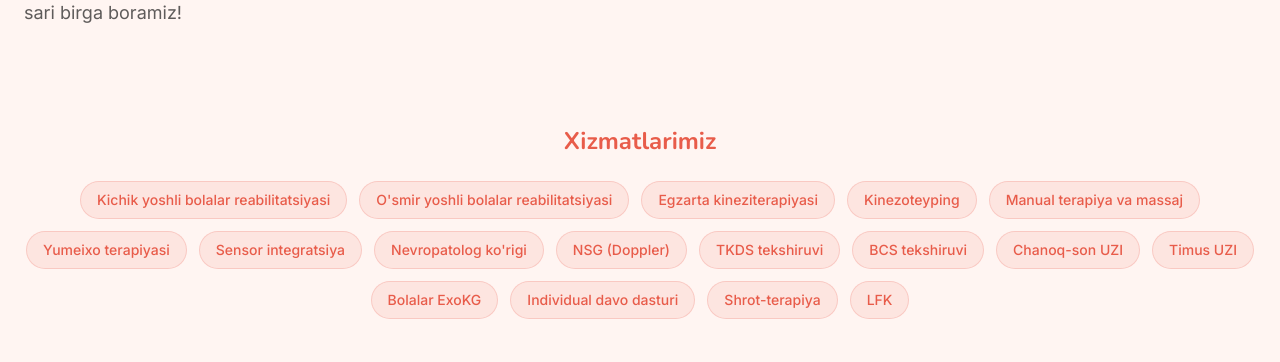
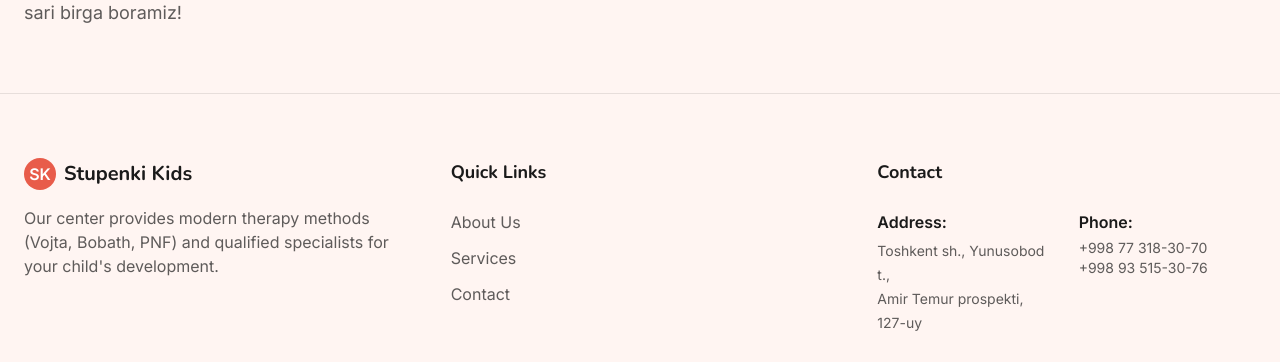
Before and after one commit to WIKKIwk/web_portfolio_1, a React (Vite) app: page / in a window 1280 px wide. Shown: the part 3109-3471 px from the top of the page. Built offline with nearby package versions, Linux system fonts and the light colour scheme.

Commit message:
Revert "feat: add Apple-style staggered scroll animation for service pills in services section"
This reverts commit bc542807c9b35dcc6867da9ad00ecb3ffd314c8c.

```diff
--- a/src/components/sections/Mission.tsx
+++ b/src/components/sections/Mission.tsx
@@ -221,73 +221,6 @@ export default function Mission() {
                     {missionItems.filter(item => !item.isIntro).map((item) => (
                         <MissionRow key={item.id} item={item} animationKey={animationKey} />
                     ))}
-
-                    {/* Animated Service Pills */}
-                    <motion.div
-                        className="pt-8"
-                        initial="hidden"
-                        whileInView="show"
-                        viewport={{ once: true, amount: 0.2 }}
-                        variants={{
-                            hidden: {},
-                            show: {
-                                transition: {
-                                    staggerChildren: 0.07,
-                                    delayChildren: 0.1
-                                }
-                            }
-                        }}
-                        style={{ touchAction: 'pan-y' }}
-                    >
-                        <motion.h3
-                            className="text-xl sm:text-2xl font-heading font-bold text-primary mb-6 text-center"
-                            variants={{
-                                hidden: { opacity: 0, x: -40 },
-                                show: { opacity: 1, x: 0, transition: { type: 'spring', stiffness: 200, damping: 20 } }
-                            }}
-                        >
-                            Xizmatlarimiz
-                        </motion.h3>
-                        <div className="flex flex-wrap gap-2 sm:gap-3 justify-center">
-                            {[
-                                "Kichik yoshli bolalar reabilitatsiyasi",
-                                "O'smir yoshli bolalar reabilitatsiyasi",
-                                "Egzarta kineziterapiyasi",
-                                "Kinezoteyping",
-                                "Manual terapiya va massaj",
-                                "Yumeixo terapiyasi",
-                                "Sensor integratsiya",
-                                "Nevropatolog ko'rigi",
-                                "NSG (Doppler)",
-                                "TKDS tekshiruvi",
-                                "BCS tekshiruvi",
-                                "Chanoq-son UZI",
-                                "Timus UZI",
-                                "Bolalar ExoKG",
-                                "Individual davo dasturi",
-                                "Shrot-terapiya",
-                                "LFK",
-                            ].map((name, i) => (
-                                <motion.span
-                                    key={i}
-                                    className="px-4 py-2 rounded-full text-xs sm:text-sm font-medium bg-primary/10 dark:bg-primary/20 text-primary border border-primary/20 dark:border-primary/30 cursor-default select-none"
-                                    variants={{
-                                        hidden: { opacity: 0, x: -60, scale: 0.8 },
-                                        show: {
-                                            opacity: 1,
-                                            x: 0,
-                                            scale: 1,
-                                            transition: { type: 'spring', stiffness: 200, damping: 18 }
-                                        }
-                                    }}
-                                    whileHover={{ scale: 1.08, backgroundColor: 'rgba(var(--color-primary-rgb, 231, 111, 81), 0.25)' }}
-                                    style={{ touchAction: 'pan-y' }}
-                                >
-                                    {name}
-                                </motion.span>
-                            ))}
-                        </div>
-                    </motion.div>
                 </div>
             </section>
         </>
```
